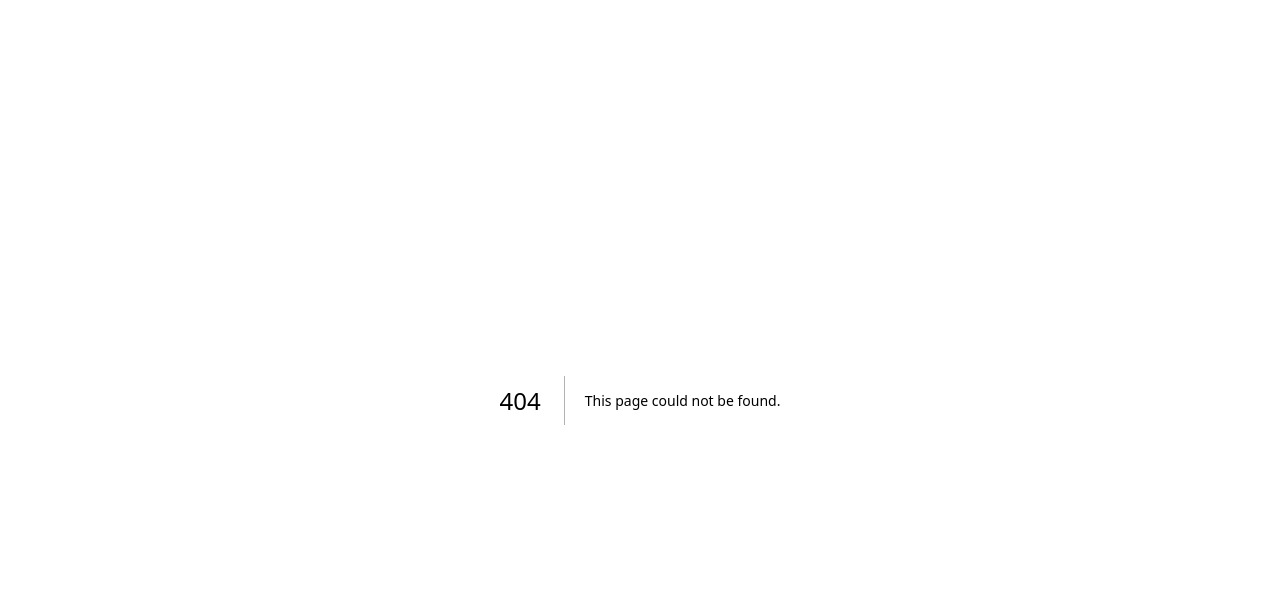
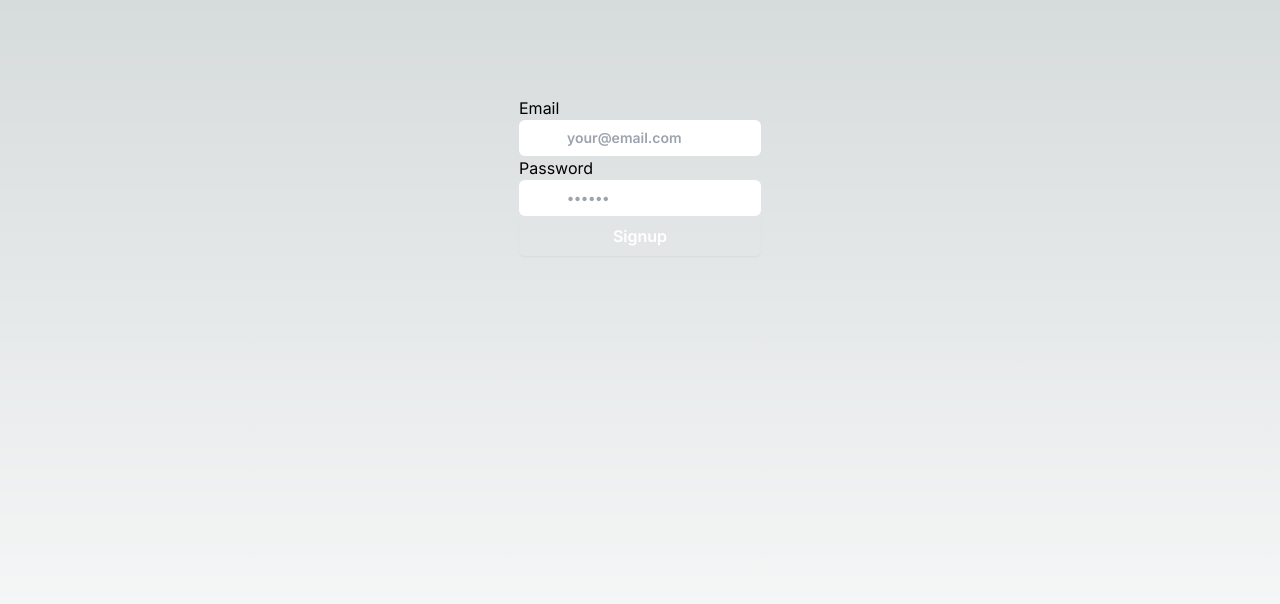
Before and after one commit to aydinkasimoglu/file-storage, a Next.js app: page /signup in a window 1280 px wide. Before the commit this address had no page. Shown: the top 604 px of the page. Built offline with nearby package versions, Linux system fonts and the light colour scheme.

Commit message:
Signup page

```diff
--- /dev/null
+++ b/app/signup/page.tsx
@@ -0,0 +1,116 @@
+"use client";
+import SubmitButton from "../components/submitButton";
+import { ZodError, z } from "zod";
+import { SubmitHandler, set, useForm } from "react-hook-form";
+import Pool from "../userPool";
+import { useState } from "react";
+import Verification from "../components/verification";
+import { CognitoUser } from "amazon-cognito-identity-js";
+
+const schema = z.object({
+  email: z.string().email("Invalid email address"),
+  password: z
+    .string()
+    .min(8, "Password must be at least 8 characters")
+    .regex(
+      /^(?=.*[0-9])(?=.*[!@#%^&*()_+={}\[\]:;<>,.?/"'\\|~-])(?=.*[a-z])(?=.*[A-Z]).*$/
+    ),
+});
+
+type FormValues = z.infer<typeof schema>;
+
+export default function Signup() {
+  const [user, setUser] = useState({} as CognitoUser);
+  const [verificationState, setVerificationState] = useState(false);
+
+  const {
+    register,
+    handleSubmit,
+    formState: { isSubmitting, errors },
+  } = useForm<FormValues>({
+    resolver: async (data) => {
+      try {
+        const validated = await schema.parseAsync(data);
+        return { values: validated, errors: {} };
+      } catch (error) {
+        return {
+          values: {},
+          errors: (error as ZodError).formErrors.fieldErrors,
+        };
+      }
+    },
+  });
+
+  const onSubmit: SubmitHandler<FormValues> = ({ email, password }) => {
+    Pool.signUp(email, password, [], [], (error, data) => {
+      if (error) {
+        console.error("Failed to signup!", error);
+
+        if (error.name === "UsernameExistsException") {
+          alert("User already exists!");
+        }
+      } else {
+        console.log("Signed up!", data);
+
+        setUser(data!.user);
+        setVerificationState(true);
+      }
+    });
+  };
+
+  return (
+    <main className="flex min-h-screen flex-col items-center justify-between p-24">
+      {verificationState ? (
+        <Verification user={user} />
+      ) : (
+        <form onSubmit={handleSubmit(onSubmit)} className="flex flex-col">
+          <label
+            htmlFor="email"
+            className="select-none text-sm text-foreground md:text-base"
+          >
+            Email
+          </label>
+          <input
+            {...register("email")}
+            id="email"
+            type="email"
+            placeholder="your@email.com"
+            autoComplete="email"
+            className="rounded-md bg-input px-4 py-2 indent-8 text-sm font-semibold no-underline caret-black outline-none transition-all hover:bg-input-hover dark:text-white dark:caret-white"
+            aria-invalid={errors.email ? "true" : "false"}
+            required
+          />
+
+          {errors.email && (
+            <p className="text-xs text-red-500" role="alert">
+              {String(errors.email.message)}
+            </p>
+          )}
+
+          <label
+            htmlFor="password"
+            className="select-none text-sm text-foreground md:text-base"
+          >
+            Password
+          </label>
+          <input
+            {...register("password")}
+            id="password"
+            type="password"
+            placeholder="••••••"
+            aria-invalid={errors.password ? "true" : "false"}
+            className="rounded-md bg-input px-4 py-2 indent-8 text-sm font-semibold no-underline caret-black outline-none transition-all hover:bg-input-hover dark:text-white dark:caret-white"
+          />
+
+          {errors.password && (
+            <p className="text-xs text-red-500" role="alert">
+              {String(errors.password.message)}
+            </p>
+          )}
+
+          <SubmitButton isSubmitting={isSubmitting}>Signup</SubmitButton>
+        </form>
+      )}
+    </main>
+  );
+}
```
